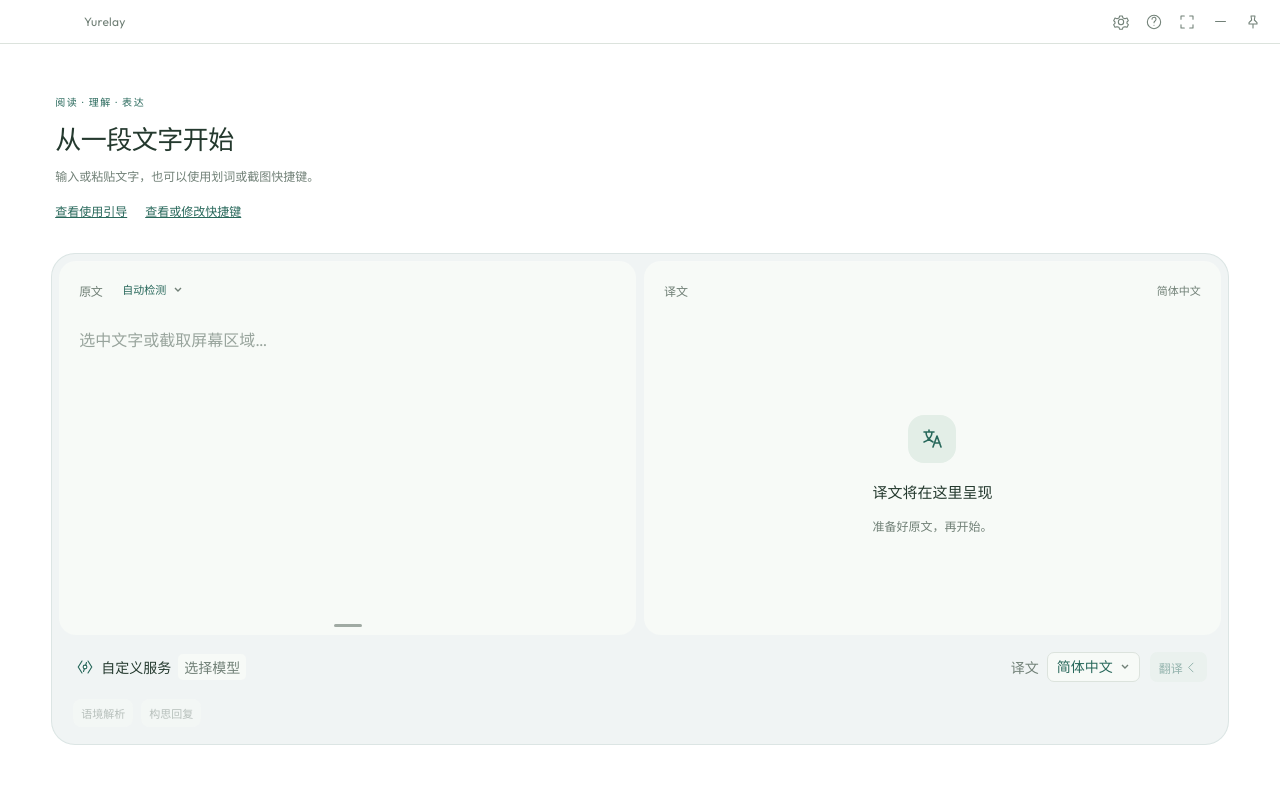
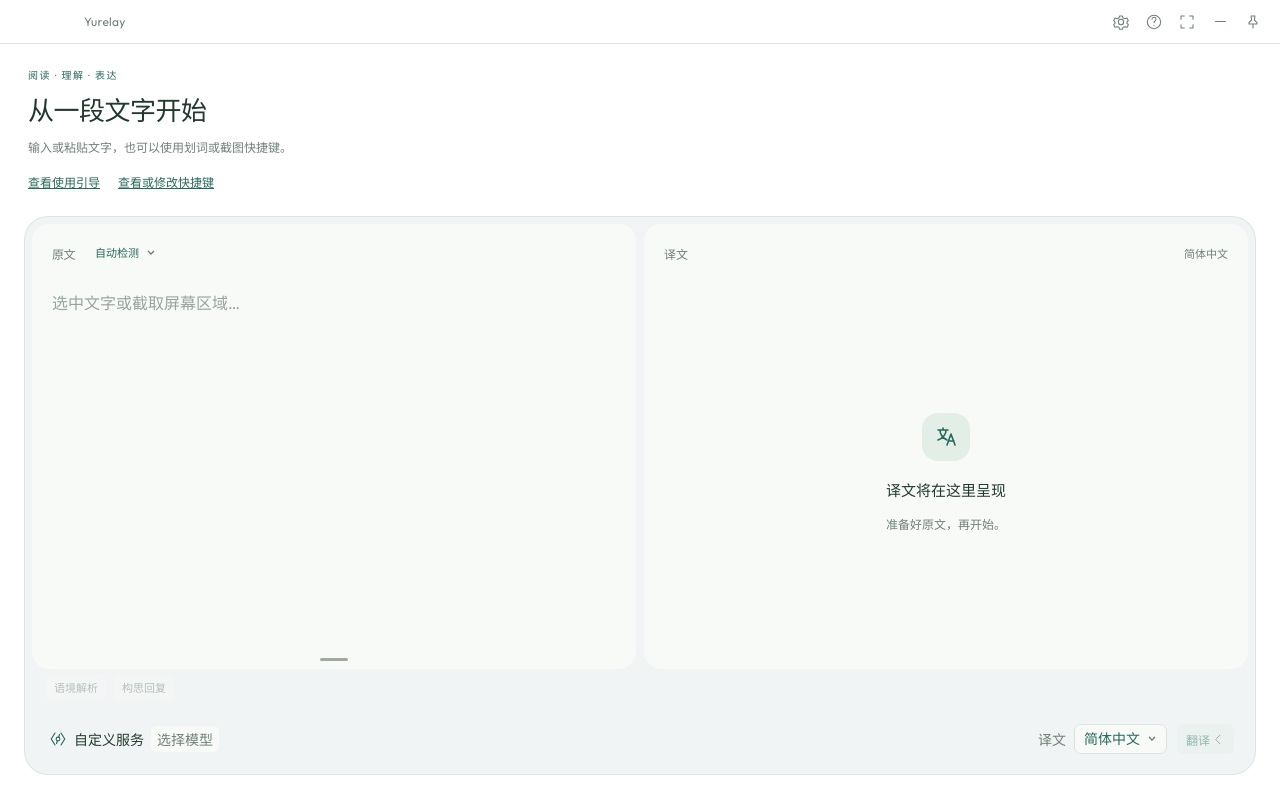
Before and after one commit to conanxyz/yurelay, a Svelte app: page / in a window 1280 px wide. Built offline with nearby package versions, Linux system fonts and the light colour scheme.

Commit message:
fix: align paired reader handles and fit window insets

```diff
--- a/src/ResizableReading.svelte
+++ b/src/ResizableReading.svelte
@@ -5,6 +5,9 @@
     id,
     height = $bindable<number | null>(null),
     viewportHeight = $bindable<number | null>(null),
+    linkedHeight = null,
+    linkedMaximum = 4000,
+    onLinkedResize = (_height: number | null, _commit: boolean) => {},
     children,
     disabled = false,
     onCommit = (_height: number | null, _viewportHeight: number | null) => {},
@@ -13,6 +16,9 @@
     id: string;
     height?: number | null;
     viewportHeight?: number | null;
+    linkedHeight?: number | null;
+    linkedMaximum?: number;
+    onLinkedResize?: (height: number | null, commit: boolean) => void;
     children: Snippet;
     disabled?: boolean;
     onCommit?: (height: number | null, viewportHeight: number | null) => void;
@@ -29,13 +35,19 @@
       ? null
       : clamp((height * referenceHeight) / (viewportHeight ?? 560)),
   );
-  function setHeight(value: number) {
+  function setHeight(value: number, commit = false) {
+    if (linkedHeight !== null) {
+      onLinkedResize(value, commit);
+      return;
+    }
     height = clamp(value);
     viewportHeight = referenceHeight;
+    if (commit) onCommit(height, viewportHeight);
   }
   let box: HTMLDivElement;
   let measured = $state(120);
-  let drag: { id: number; y: number; height: number } | null = null;
+  let drag: { id: number; y: number; height: number; latest?: number } | null =
+    null;
   function start(event: PointerEvent) {
     if (disabled || event.button !== 0 || drag) return;
     event.preventDefault();
@@ -45,17 +57,20 @@
     drag = {
       id: event.pointerId,
       y: event.clientY,
-      height: box.getBoundingClientRect().height,
+      height: linkedHeight ?? box.getBoundingClientRect().height,
     };
   }
   function move(event: PointerEvent) {
     if (drag?.id !== event.pointerId) return;
-    setHeight(drag.height + event.clientY - drag.y);
+    drag.latest = drag.height + event.clientY - drag.y;
+    setHeight(drag.latest);
   }
   function end(event: PointerEvent) {
     if (drag?.id !== event.pointerId) return;
+    const finalHeight = drag.latest ?? linkedHeight;
     drag = null;
-    onCommit(height, viewportHeight);
+    if (linkedHeight !== null) onLinkedResize(finalHeight, true);
+    else onCommit(height, viewportHeight);
     const handle = event.currentTarget as HTMLElement;
     if (handle.hasPointerCapture(event.pointerId))
       handle.releasePointerCapture(event.pointerId);
@@ -73,10 +88,10 @@
       event.preventDefault();
       event.stopPropagation();
       setHeight(
-        box.getBoundingClientRect().height +
+        (linkedHeight ?? box.getBoundingClientRect().height) +
           (event.key === "ArrowDown" ? 24 : -24) * (event.shiftKey ? 4 : 1),
+        true,
       );
-      onCommit(height, viewportHeight);
     } else if (event.key === "Home") {
       event.preventDefault();
       event.stopPropagation();
@@ -85,6 +100,10 @@
   }
   function reset() {
     if (!disabled) {
+      if (linkedHeight !== null) {
+        onLinkedResize(null, true);
+        return;
+      }
       height = null;
       viewportHeight = null;
       onCommit(null, null);
@@ -105,7 +124,9 @@
   {id}
   class="reader-resize-box"
   class:has-height={height !== null}
-  style:height={displayedHeight === null ? undefined : `${displayedHeight}px`}
+  style:height={linkedHeight !== null || displayedHeight === null
+    ? undefined
+    : `${displayedHeight}px`}
   bind:this={box!}
 >
   {@render children()}
@@ -120,9 +141,11 @@
   title={label}
   aria-orientation="horizontal"
   aria-controls={id}
-  aria-valuemin={minimum}
-  aria-valuemax={Math.max(maximum, measured)}
-  aria-valuenow={measured}
+  aria-valuemin={linkedHeight !== null ? 240 : minimum}
+  aria-valuemax={linkedHeight !== null
+    ? Math.max(linkedMaximum, linkedHeight)
+    : Math.max(maximum, measured)}
+  aria-valuenow={linkedHeight ?? measured}
   aria-disabled={disabled}
   tabindex={disabled ? -1 : 0}
   onpointerdown={start}
--- a/src/ResultsWindow.svelte
+++ b/src/ResultsWindow.svelte
@@ -28,6 +28,32 @@
     languages,
   } from "./locale";
   import ResizableReading from "./ResizableReading.svelte";
+  import { fitReadingWorkspace } from "./readingWorkspace";
+  let viewportWidth = $state(0);
+  let pairedHeight = $state<number | null>(null);
+  let pairedViewportHeight = $state<number | null>(null);
+  let pairedAvailable = $state(400);
+  const paired = $derived(viewportWidth >= 1100);
+  const pairedRowHeight = $derived(
+    pairedHeight === null
+      ? pairedAvailable
+      : Math.max(
+          240,
+          Math.min(
+            pairedAvailable,
+            Math.round(
+              (pairedHeight * pairedAvailable) /
+                (pairedViewportHeight ?? pairedAvailable),
+            ),
+          ),
+        ),
+  );
+  function resizePair(height: number | null, commit: boolean) {
+    pairedHeight =
+      height === null ? null : Math.max(240, Math.min(4000, pairedAvailable, Math.round(height)));
+    pairedViewportHeight = height === null ? null : pairedAvailable;
+    if (commit) saveReadingHeight("paired", pairedHeight, pairedViewportHeight);
+  }
   let sourceHeight = $state<number | null>(null);
   let translationHeight = $state<number | null>(null);
   let sourceViewportHeight = $state<number | null>(null);
@@ -35,7 +61,7 @@
   let readingLayoutLoading = $state(true);
   let heightSaveQueue = Promise.resolve();
   function saveReadingHeight(
-    panel: "source" | "translation",
+    panel: "source" | "translation" | "paired",
     height: number | null,
     viewportHeight: number | null,
   ) {
@@ -59,9 +85,13 @@
       translation_height: number | null;
       source_viewport_height?: number | null;
       translation_viewport_height?: number | null;
+      paired_height?: number | null;
+      paired_viewport_height?: number | null;
     }>("reading_layout")
       .then((layout) => {
         if (!disposed && layout) {
+          pairedHeight = layout.paired_height ?? null;
+          pairedViewportHeight = layout.paired_viewport_height ?? null;
           sourceHeight = layout.source_height;
           translationHeight = layout.translation_height;
           sourceViewportHeight = layout.source_viewport_height ?? null;
@@ -208,7 +238,7 @@
   import Icon from "./Icons.svelte";
   import LoadingSpinner from "./LoadingSpinner.svelte";
   import { serviceName } from "./services";
-  import { imageEntrance, panelEntrance } from "./motion";
+  import { imageEntrance } from "./motion";
   let settings = $state<Settings>(structuredClone(defaults));
   let permissions = $state({ accessibility: false, screen: false });
   let locale = $derived(localeFor(settings));
@@ -1144,7 +1174,11 @@
   });
 </script>
 
-<svelte:window onfocus={refresh} onkeydown={keydown} />
+<svelte:window
+  bind:innerWidth={viewportWidth}
+  onfocus={refresh}
+  onkeydown={keydown}
+/>
 <div
   class="translation-window"
   class:expanded
@@ -1265,7 +1299,13 @@
             >{t("查看或修改快捷键", "View or change shortcuts")}</button
           >
         </div>{/if}
-      <div class="reading-sheet" hidden={guideOpen} inert={guideOpen}>
+      <div
+        class="reading-sheet"
+        hidden={guideOpen}
+        inert={guideOpen}
+        use:fitReadingWorkspace={(height) => (pairedAvailable = height)}
+        style:--paired-row-height={`${pairedRowHeight}px`}
+      >
         <section class="source-panel" aria-label={t("原文", "Source")}>
           <div class="reading-caption">
             <h1>{t("原文", "Source")}</h1>
@@ -1368,14 +1408,21 @@
               </details>{/if}
             <ResizableReading
               id="source-reading-viewport"
+              linkedHeight={paired ? pairedRowHeight : null}
+              linkedMaximum={pairedAvailable}
+              onLinkedResize={resizePair}
               disabled={readingLayoutLoading}
               onCommit={(height, viewport) =>
                 saveReadingHeight("source", height, viewport)}
               bind:viewportHeight={sourceViewportHeight}
               bind:height={sourceHeight}
               label={t(
-                "调整原文高度（拖动或上下键；双击恢复）",
-                "Resize source height (drag or arrow keys; double-click to reset)",
+                paired
+                  ? "调整原文高度（宽屏左右联动；拖动或上下键；双击铺满）"
+                  : "调整原文高度（拖动或上下键；双击恢复）",
+                paired
+                  ? "Resize source height (both columns; drag or arrow keys; double-click to fill)"
+                  : "Resize source height (drag or arrow keys; double-click to reset)",
               )}
             >
               {#if !sourceEditing && current && !sourceProcessing && !!draft.trim()}
@@ -1621,7 +1668,6 @@
           {#if showResult}<section
               id="translation-body"
               class="translation-body"
-              use:panelEntrance
               aria-label={localDictionary
                 ? t("释义", "Definition")
                 : t("译文", "Translation")}
@@ -1643,14 +1689,21 @@
               {/if}
               <ResizableReading
                 id="translation-reading-viewport"
+                linkedHeight={paired ? pairedRowHeight : null}
+                linkedMaximum={pairedAvailable}
+                onLinkedResize={resizePair}
                 disabled={readingLayoutLoading}
                 onCommit={(height, viewport) =>
                   saveReadingHeight("translation", height, viewport)}
                 bind:viewportHeight={translationViewportHeight}
                 bind:height={translationHeight}
                 label={t(
-                  "调整译文高度（拖动或上下键；双击恢复）",
-                  "Resize translation height (drag or arrow keys; double-click to reset)",
+                  paired
+                    ? "调整译文高度（宽屏左右联动；拖动或上下键；双击铺满）"
+                    : "调整译文高度（拖动或上下键；双击恢复）",
+                  paired
+                    ? "Resize translation height (both columns; drag or arrow keys; double-click to fill)"
+                    : "Resize translation height (drag or arrow keys; double-click to reset)",
                 )}
               >
                 {#if current?.translation && !submitting}<TranslationContent
@@ -1677,6 +1730,32 @@
                       : t("尚无译文，可重试", "No translation yet. Try again.")}
                   </p>{/if}
               </ResizableReading>
+            </section>{/if}
+          {#if !showResult}<div class="reading-empty">
+              <span class="empty-reading-mark" aria-hidden="true"
+                ><Icon name="translate" size={24} /></span
+              >
+              <p>
+                {current?.translation
+                  ? t("译文已收起", "Translation collapsed")
+                  : localDictionary
+                    ? t("释义将在这里呈现", "Your definition appears here")
+                    : t("译文将在这里呈现", "Your translation appears here")}
+              </p>
+              <span
+                >{current?.translation
+                  ? t(
+                      "点击展开，继续对照阅读。",
+                      "Expand to continue reading side by side.",
+                    )
+                  : t(
+                      "准备好原文，再开始。",
+                      "Start when your source is ready.",
+                    )}</span
+              >
+            </div>{/if}
+        </div>
+        {#if showResult}<div class="reading-output-actions">
             {#if service?.provider === "youdao" && draft.trim() && draft.length <= 512}<button
                 class="dictionary-link"
                 disabled={!draft.trim() || draft.length > 512}
@@ -1700,10 +1779,7 @@
                 >
                 {#if current.vocabulary_state === "extracting"}<button
                     class="quiet-tail-stop"
-                      aria-label={t(
-                        "停止生词提炼",
-                        "Stop vocabulary extraction",
-                      )}
+                    aria-label={t("停止生词提炼", "Stop vocabulary extraction")}
                     title={t("停止生词提炼", "Stop vocabulary extraction")}
                     onclick={() => action("stop_task", { id: current!.id })}
                     ><Icon name="stop" size={12} /></button
@@ -1717,31 +1793,7 @@
                     : t("重新翻译", "Translate again")}</button
                 >
               </div>{/if}
-            </section>{/if}
-          {#if !showResult}<div class="reading-empty">
-              <span class="empty-reading-mark" aria-hidden="true"
-                ><Icon name="translate" size={24} /></span
-              >
-              <p>
-                {current?.translation
-                  ? t("译文已收起", "Translation collapsed")
-                  : localDictionary
-                    ? t("释义将在这里呈现", "Your definition appears here")
-                    : t("译文将在这里呈现", "Your translation appears here")}
-              </p>
-              <span
-                >{current?.translation
-                  ? t(
-                      "点击展开，继续对照阅读。",
-                      "Expand to continue reading side by side.",
-                    )
-                  : t(
-                      "准备好原文，再开始。",
-                      "Start when your source is ready.",
-                    )}</span
-              >
           </div>{/if}
-        </div>
         {#if changed && current?.translation && !active(current)}<details
             class="previous-translation"
             open
--- a/src/reading-layout.css
+++ b/src/reading-layout.css
@@ -2,7 +2,7 @@
    Native window bounds and the user's saved proportions remain independent. */
 .translation-window .translation-content {
   width: 100%;
-  max-width: 1280px;
+  max-width: none;
   padding: 16px;
 }
 .reading-sheet {
@@ -105,13 +105,13 @@
   color: var(--accent);
 }
 
-/* Reserve room for the learning sidebar so opening it never flips the columns. */
+/* Window-level breakpoint keeps the orientation stable when the sidebar opens. */
 @media (min-width: 1100px) {
   .translation-window .translation-content {
-    padding: clamp(24px, 4cqw, 56px) clamp(24px, 4cqw, 56px) 32px;
+    max-width: none;
+    padding: 24px;
   }
   .reading-sheet:not([hidden]) {
-    --default-reading-height: clamp(220px, calc(100dvh - 400px), 640px);
     display: grid;
     grid-template-columns: minmax(0, 1fr) minmax(0, 1fr);
     column-gap: 8px;
@@ -123,47 +123,69 @@
     grid-column: 1 / -1;
     min-width: 0;
   }
-  .translation-content:has(.start-hint) .reading-sheet {
-    --default-reading-height: clamp(200px, calc(100dvh - 500px), 520px);
-  }
-  .reading-sheet > .source-panel:has(.reader-resize-box:not(.has-height)) {
-    align-self: stretch;
+  .reading-sheet > .source-panel,
+  .reading-sheet > .translation-output {
+    grid-row: 1;
+    height: var(--paired-row-height, 400px);
+    min-height: 0;
     display: flex;
     flex-direction: column;
-  }
-  .source-panel > .reader-resize-box:not(.has-height) {
-    flex: 1 0 auto;
-  }
-  .reading-sheet button.service-identity {
-    color: var(--ink);
+    border-radius: 17px;
   }
   .reading-sheet > .source-panel {
     grid-column: 1;
-    grid-row: 1;
+    overflow: auto;
+  }
+  .reading-sheet > .source-panel:has(.sensitive-mask) {
+    height: auto;
+    min-height: var(--paired-row-height, 400px);
   }
   .reading-sheet > .translation-output {
     grid-column: 2;
-    grid-row: 1;
-    display: block;
   }
   .reading-sheet > .translation-output:not(.has-result) {
     container: reading-output / size;
-    align-self: stretch;
-    display: flex;
-    flex-direction: column;
   }
   .translation-output:not(.has-result) .reading-empty {
     flex: 1;
-    height: auto;
     min-height: 0;
   }
-  .reading-sheet > .service-strip {
-    grid-row: 2;
-    padding: 16px 14px 12px;
+  .reading-sheet .translation-body {
+    display: flex;
+    flex-direction: column;
+    flex: 1;
+    min-height: 0;
+    padding: 0;
   }
-  .reading-sheet > .source-panel,
-  .translation-output {
-    border-radius: 17px;
+  .reading-sheet .reader-resize-box {
+    flex: 1 1 0;
+    height: auto;
+    min-height: 80px;
+    overflow: auto;
+    overscroll-behavior: contain;
+  }
+  .source-panel > :not(.reader-resize-box),
+  .translation-output > .reading-caption,
+  .translation-body > :not(.reader-resize-box) {
+    flex: none;
+  }
+  .reading-sheet .reader-resize-box .source-editor-frame {
+    height: 100%;
+  }
+  .reading-sheet .reader-resize-box .source-editor {
+    height: 100%;
+    min-height: 0;
+    padding: 12px 20px 20px;
+  }
+  .reading-sheet .source-reading-view,
+  .reading-sheet .translation-prose {
+    padding: 12px 20px 20px;
+  }
+  .reading-sheet .reader-resize-handle {
+    margin: 0 12px;
+  }
+  .reading-sheet .source-image img {
+    max-height: 120px;
   }
   .reading-caption {
     padding: 14px 20px 10px;
@@ -176,47 +198,36 @@
     display: flex;
     justify-content: space-between;
   }
-  .reading-sheet .reader-resize-box:not(.has-height) {
-    height: var(--default-reading-height);
-    overflow: auto;
-    overscroll-behavior: contain;
+  .reading-output-actions {
+    grid-row: 2;
   }
-  .reading-sheet .reader-resize-box .source-editor-frame {
-    height: 100%;
+  .reading-output-actions .result-actions {
+    margin: 0;
+    padding: 6px 14px 4px;
   }
-  .reading-sheet .reader-resize-box .source-editor {
-    height: 100%;
-    min-height: 0;
-    padding: 12px 20px 20px;
+  .reading-output-actions .copy-translation {
+    margin-left: auto;
   }
-  .reading-sheet .source-reading-view {
-    padding: 12px 20px 20px;
+  .reading-output-actions .retry-link {
+    margin-left: 16px;
   }
-  .reading-sheet .translation-prose {
-    padding: 12px 20px 20px;
+  .reading-sheet > .service-strip {
+    grid-row: 3;
+    padding: 12px 14px;
   }
-  .reading-sheet .translation-body {
-    padding-bottom: 0;
-  }
-  .reading-empty {
-    height: calc(var(--default-reading-height) + 20px);
-  }
-  .reading-sheet .result-actions {
-    padding: 6px 20px 12px;
-  }
-  .reading-sheet .reader-resize-handle {
-    margin: 0 12px;
+  .reading-sheet button.service-identity {
+    color: var(--ink);
   }
   .reading-sheet .assistant-entrypoints {
     padding: 4px 14px 10px;
   }
   .start-hint {
-    margin: 0 4px 28px;
+    margin: 0 4px 20px;
     padding: 0;
   }
   .start-hint .start-eyebrow {
     display: block;
-    margin: 0 0 12px;
+    margin: 0 0 10px;
     font-size: 10px;
     letter-spacing: 0.16em;
     text-transform: uppercase;
--- /dev/null
+++ b/src/readingWorkspace.ts
@@ -0,0 +1,70 @@
+/** Measure the viewport space reserved for the paired reader. Assistant drawers
+ * extend the document below it; opening one must not shrink the reading area. */
+export function fitReadingWorkspace(
+  node: HTMLElement,
+  onMeasure: (height: number) => void,
+) {
+  const content = node.parentElement!;
+  let frame = 0;
+  let previous = 0;
+  const extent = (element: Element | null) => {
+    if (!element) return 0;
+    const box = element.getBoundingClientRect();
+    if (!box.height) return 0;
+    const css = getComputedStyle(element);
+    return (
+      box.height + parseFloat(css.marginTop) + parseFloat(css.marginBottom)
+    );
+  };
+  function measure() {
+    frame = 0;
+    if (node.hidden || innerWidth < 1100) return;
+    const css = getComputedStyle(node);
+    const footer = [...node.children]
+      .filter((element) =>
+        element.matches(
+          ".reading-output-actions,.service-strip,.assistant-entrypoints,.service-setup-hint,.dictionary-guidance",
+        ),
+      )
+      .reduce((height, element) => height + extent(element), 0);
+    const available = Math.max(
+      240,
+      Math.floor(
+        innerHeight -
+          (node.getBoundingClientRect().top + scrollY) -
+          footer -
+          parseFloat(css.paddingTop) -
+          parseFloat(css.paddingBottom) -
+          parseFloat(getComputedStyle(content).paddingBottom) -
+          extent(content.querySelector(":scope > .capture-hint")),
+      ),
+    );
+    if (previous !== available) {
+      previous = available;
+      onMeasure(available);
+    }
+  }
+  function schedule() {
+    if (!frame) frame = requestAnimationFrame(measure);
+  }
+  const resize = new ResizeObserver(schedule);
+  resize.observe(content);
+  resize.observe(node);
+  const mutation = new MutationObserver(schedule);
+  mutation.observe(content, { childList: true });
+  mutation.observe(node, {
+    childList: true,
+    attributes: true,
+    attributeFilter: ["hidden"],
+  });
+  window.addEventListener("resize", schedule);
+  schedule();
+  return {
+    destroy() {
+      resize.disconnect();
+      mutation.disconnect();
+      window.removeEventListener("resize", schedule);
+      if (frame) cancelAnimationFrame(frame);
+    },
+  };
+}
```
Also changed, not shown: 7 other files (tests, documents, lock files or other folders). Lines whose indentation alone changed are shown as unchanged.
